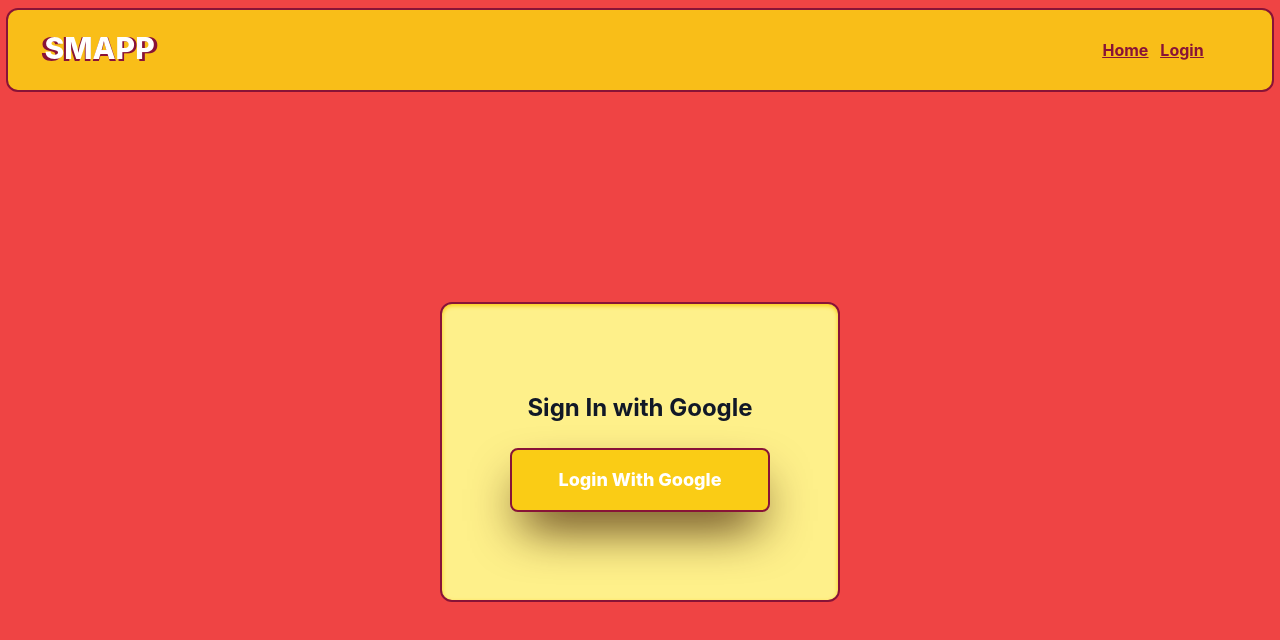
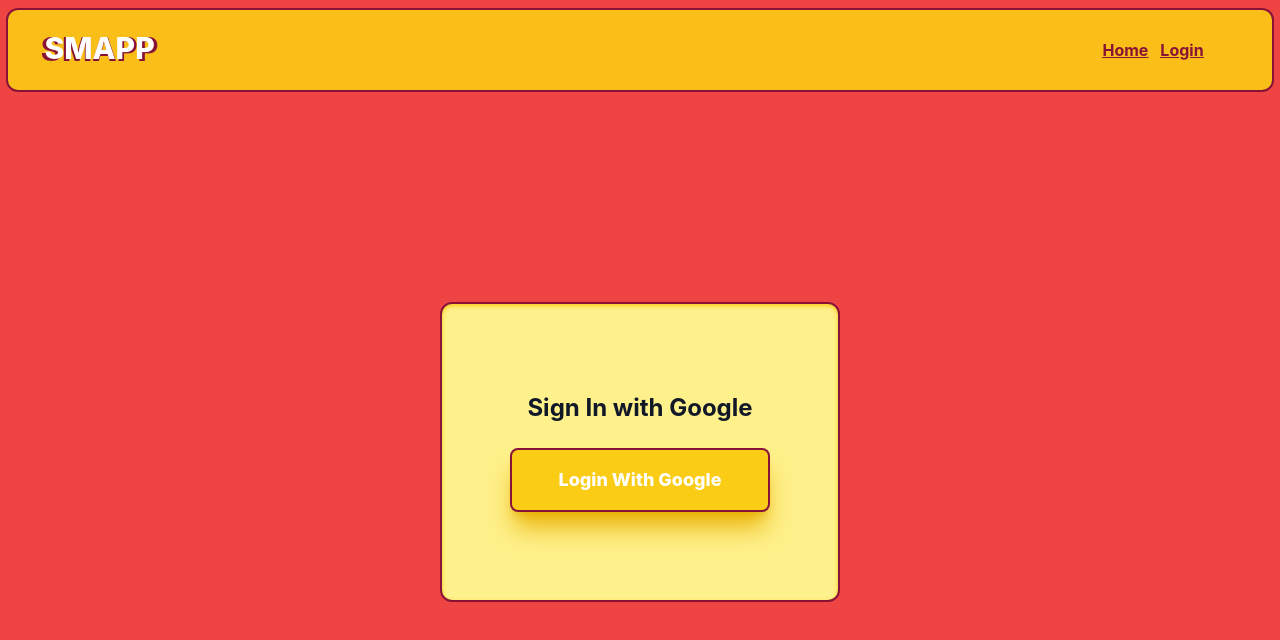
Before and after one commit to Aksh10x/socialmediaapp, a React (Create React App) app: page /login in a window 1280 px wide. Shown: the top 640 px of the page. Built offline with nearby package versions, Linux system fonts and the light colour scheme; no server answers.

Commit message:
Update login.jsx

```diff
--- a/src/pages/login.jsx
+++ b/src/pages/login.jsx
@@ -17,7 +17,7 @@ const Login = () => {
         <div className="flex flex-col justify-center items-center w-full h-[87vh]">
         <div className="max-w-[400px] w-[90%] h-[300px] flex flex-col justify-center items-center gap-6 bg-yellow-200 rounded-xl border-2 border-rose-900 shadow-yellow-400 shadow-inner">
             <h1 className="font-bold text-2xl text-gray-900">Sign In with Google</h1>
-            <button onClick={SignInGoogle} className="bg-yellow-400 px-2 py-4 rounded-lg border-[2.7px] text-lg font-extrabold text-white border-rose-900 w-[260px] shadow-2xl shadow-yellow-950 hover:scale-105 hover:translate-y-[-10px] transition-all">Login With Google</button>
+            <button onClick={SignInGoogle} className="bg-yellow-400 px-2 py-4 rounded-lg border-[2.7px] text-lg font-extrabold text-white border-rose-900 w-[260px] shadow-xl shadow-yellow-500 hover:shadow-2xl hover:shadow-yellow-500 hover:scale-105 hover:translate-y-[-10px] transition-all">Login With Google</button>
         </div>
         </div>
      );
```
